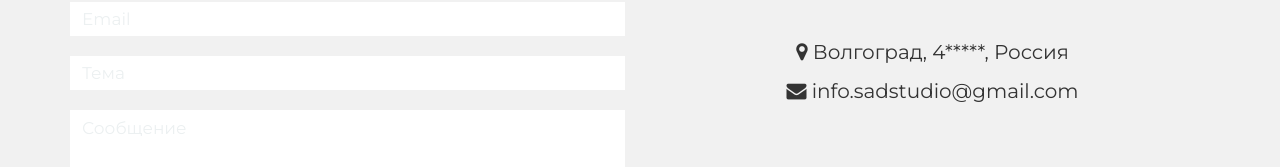
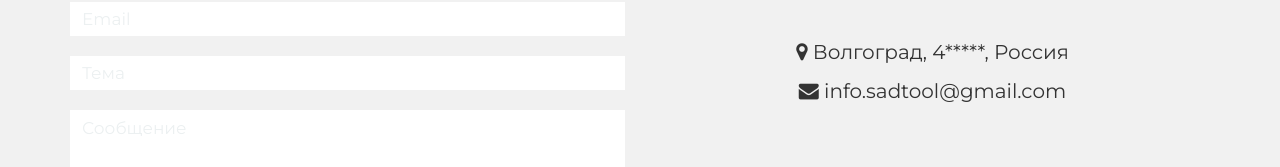
Before and after one commit to sadtool/sadtool.github.io, a plain HTML site: page index.html in a window 1280 px wide. Shown: the part 2982-3149 px from the top of the page. Drawn offline with Linux system fonts and the light colour scheme.

Commit message:
Initial commit

```diff
--- a/index.html
+++ b/index.html
@@ -265,7 +265,7 @@
 	</div>
 <div class="contact-info">
     <p><i class="fa fa-map-marker"></i> Волгоград, 4*****, Россия</p>
-     <p><i class="fa fa-envelope"></i> info.sadstudio@gmail.com</p>
+     <p><i class="fa fa-envelope"></i> info.sadtool@gmail.com</p>
 </div>
 
 
```
